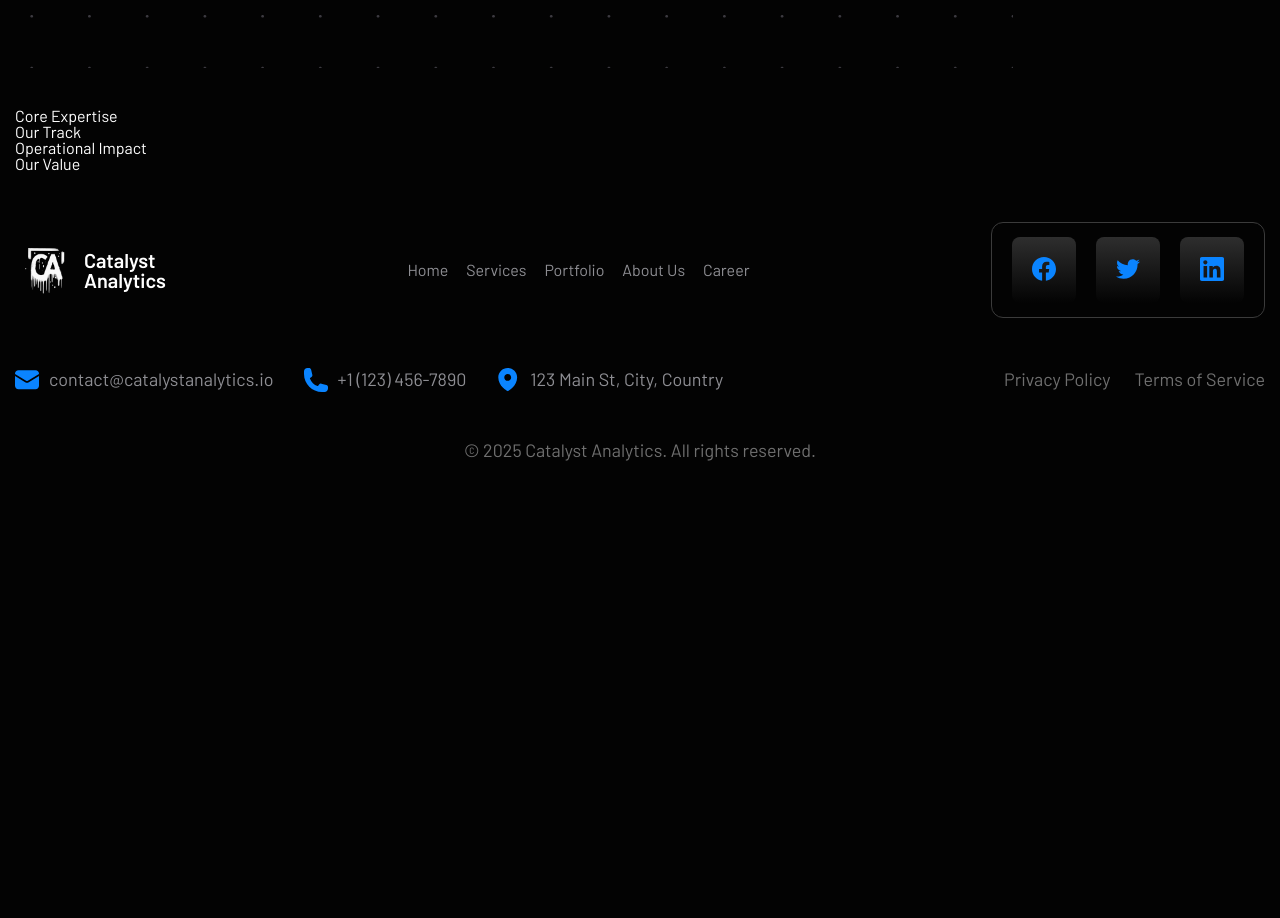
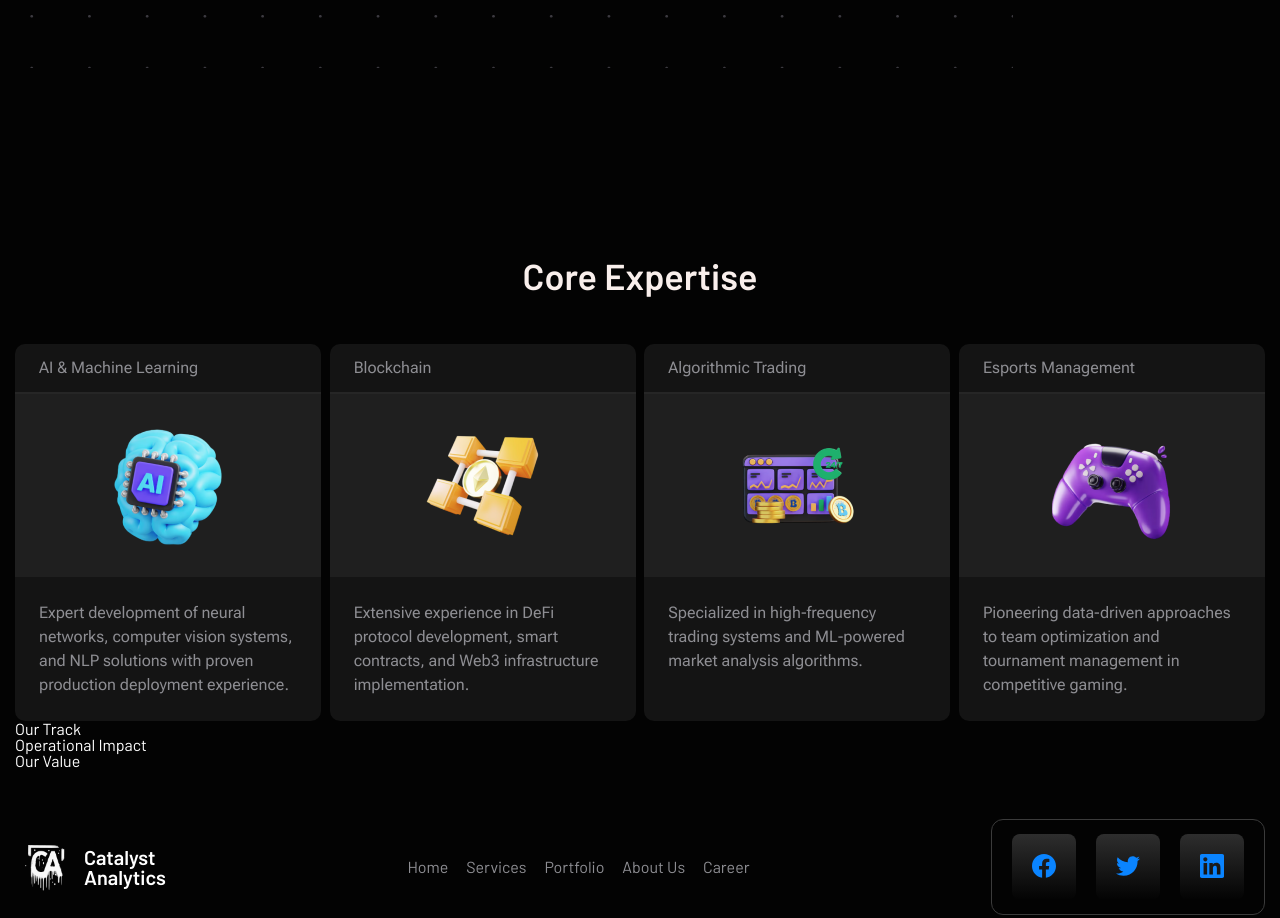
Before and after one commit to RVasyliuk-2003/Catalyst-Analytics, a React (Vite) app: page /about-us in a window 1280 px wide. Shown: the part 1474-2392 px from the top of the page. Before the commit the page ends 1984 px from the top, so only its background shows below. Built offline with nearby package versions, Linux system fonts and the light colour scheme.

Commit message:
feat(about): complete Core Expertise section layout and card styling

```diff
--- a/src/components/MainPage/AboutUsPage/CoreExpertise/CoreExpertise.tsx
+++ b/src/components/MainPage/AboutUsPage/CoreExpertise/CoreExpertise.tsx
@@ -1,9 +1,76 @@
 import style from "./coreExpertise.module.scss";
+
+import aiImg from "./images/ai_img.webp";
+import blockchain from "./images/blockchain.webp";
+import management from "./images/management.webp";
+import trading from "./images/trading.webp";
 
 const CoreExpertise = () => {
   return (
     <section className={style.coreExpertise}>
-      <h2>Core Expertise</h2>
+      <h2 className={style.coreExpertise__title}>Core Expertise</h2>
+
+      <div className={style.coreExpertise__core_cards}>
+        <div className={style.coreExpertise__core_cards__card}>
+          <span className={style.coreExpertise__core_cards__card_title}>
+            AI & Machine Learning
+          </span>
+
+          <div className={style.coreExpertise__core_cards__card_img_Box}>
+            <img src={aiImg} alt="aiImg" />
+          </div>
+
+          <p className={style.coreExpertise__core_cards__card_p}>
+            Expert development of neural networks, computer vision systems, and
+            NLP solutions with proven production deployment experience.
+          </p>
+        </div>
+
+        <div className={style.coreExpertise__core_cards__card}>
+          <span className={style.coreExpertise__core_cards__card_title}>
+            Blockchain
+          </span>
+
+          <div className={style.coreExpertise__core_cards__card_img_Box}>
+            <img src={blockchain} alt="blockchain" />
+          </div>
+
+          <p className={style.coreExpertise__core_cards__card_p}>
+            Extensive experience in DeFi protocol development, smart contracts,
+            and Web3 infrastructure implementation.
+          </p>
+        </div>
+
+        <div className={style.coreExpertise__core_cards__card}>
+          <span className={style.coreExpertise__core_cards__card_title}>
+            Algorithmic Trading
+          </span>
+
+          <div className={style.coreExpertise__core_cards__card_img_Box}>
+            <img src={trading} alt="trading" />
+          </div>
+
+          <p className={style.coreExpertise__core_cards__card_p}>
+            Specialized in high-frequency trading systems and ML-powered market
+            analysis algorithms.
+          </p>
+        </div>
+
+        <div className={style.coreExpertise__core_cards__card}>
+          <span className={style.coreExpertise__core_cards__card_title}>
+            Esports Management
+          </span>
+
+          <div className={style.coreExpertise__core_cards__card_img_Box}>
+            <img src={management} alt="management" />
+          </div>
+
+          <p className={style.coreExpertise__core_cards__card_p}>
+            Pioneering data-driven approaches to team optimization and
+            tournament management in competitive gaming.
+          </p>
+        </div>
+      </div>
     </section>
   );
 };
--- a/src/components/MainPage/AboutUsPage/CoreExpertise/coreExpertise.module.scss
+++ b/src/components/MainPage/AboutUsPage/CoreExpertise/coreExpertise.module.scss
@@ -0,0 +1,63 @@
+.coreExpertise {
+  padding-top: 150px;
+
+  &__title {
+    font-size: 2.25rem;
+    font-weight: 600;
+    text-align: center;
+    color: #f9efec;
+  }
+
+  &__core_cards {
+    margin-top: 50px;
+
+    display: flex;
+    justify-content: space-between;
+
+    &__card {
+      display: flex;
+      flex-direction: column;
+      max-width: 306px;
+      width: 100%;
+      min-height: 377px;
+      height: 100%;
+      border-radius: 10px;
+
+      overflow: hidden;
+    }
+
+    &__card_title {
+      display: inline-block;
+      font: 1rem/150% var(--font-roboto);
+      color: var(--text-p-gray);
+      width: 100%;
+
+      padding: 12px 24px;
+      background-color: var(--bg-card);
+    }
+
+    &__card_img_Box {
+      border-top: 2px solid #262626;
+      background-color: #1f1f1f;
+      display: flex;
+      justify-content: center;
+      align-items: center;
+      height: 185px;
+
+      > img {
+        max-width: 120px;
+        width: 100%;
+        height: 125px;
+      }
+    }
+
+    &__card_p {
+      flex: 1;
+      font: 1rem/150% var(--font-roboto);
+      color: var(--text-p-gray);
+
+      padding: 24px;
+      background-color: var(--bg-card);
+    }
+  }
+}
```
